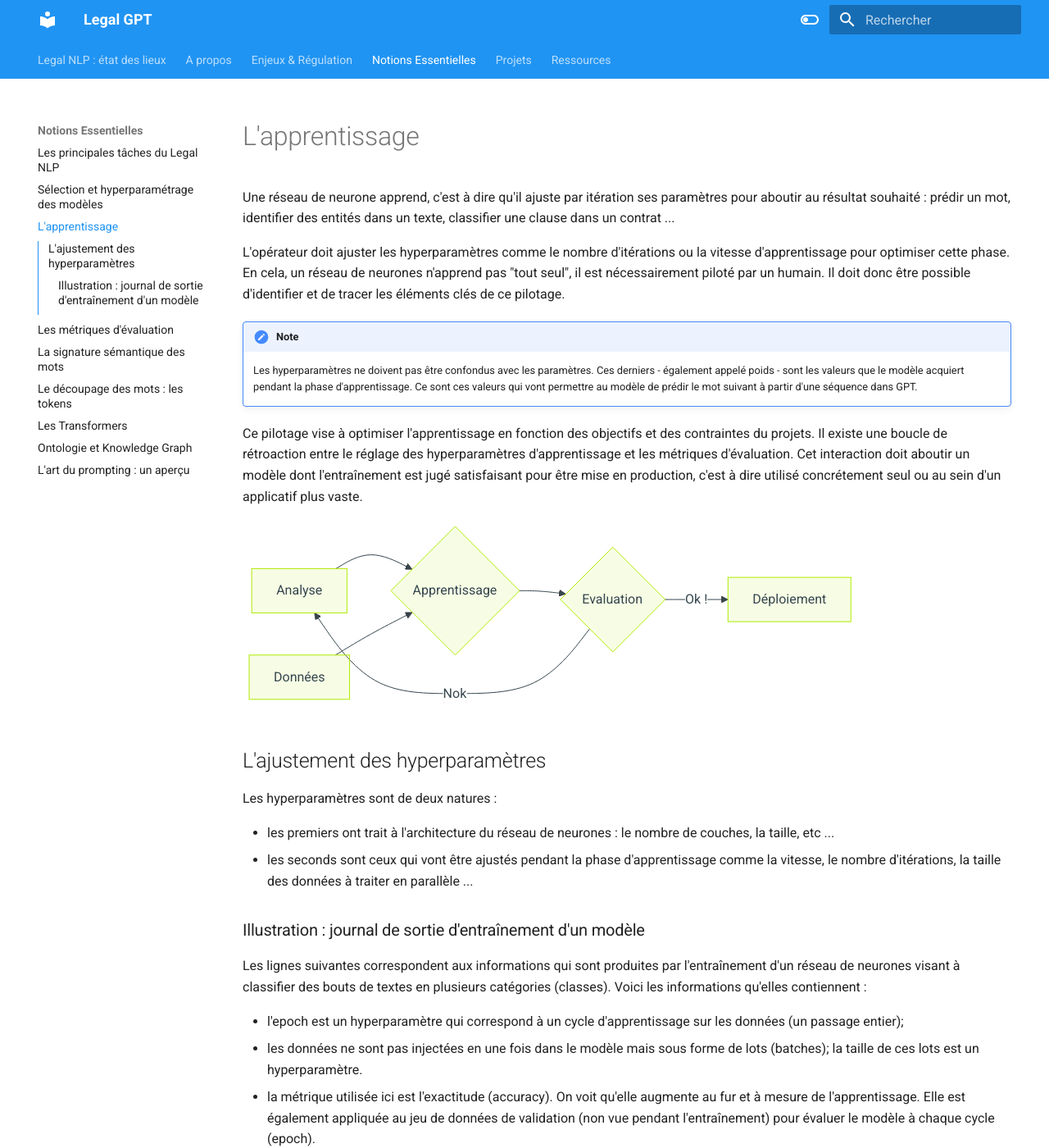
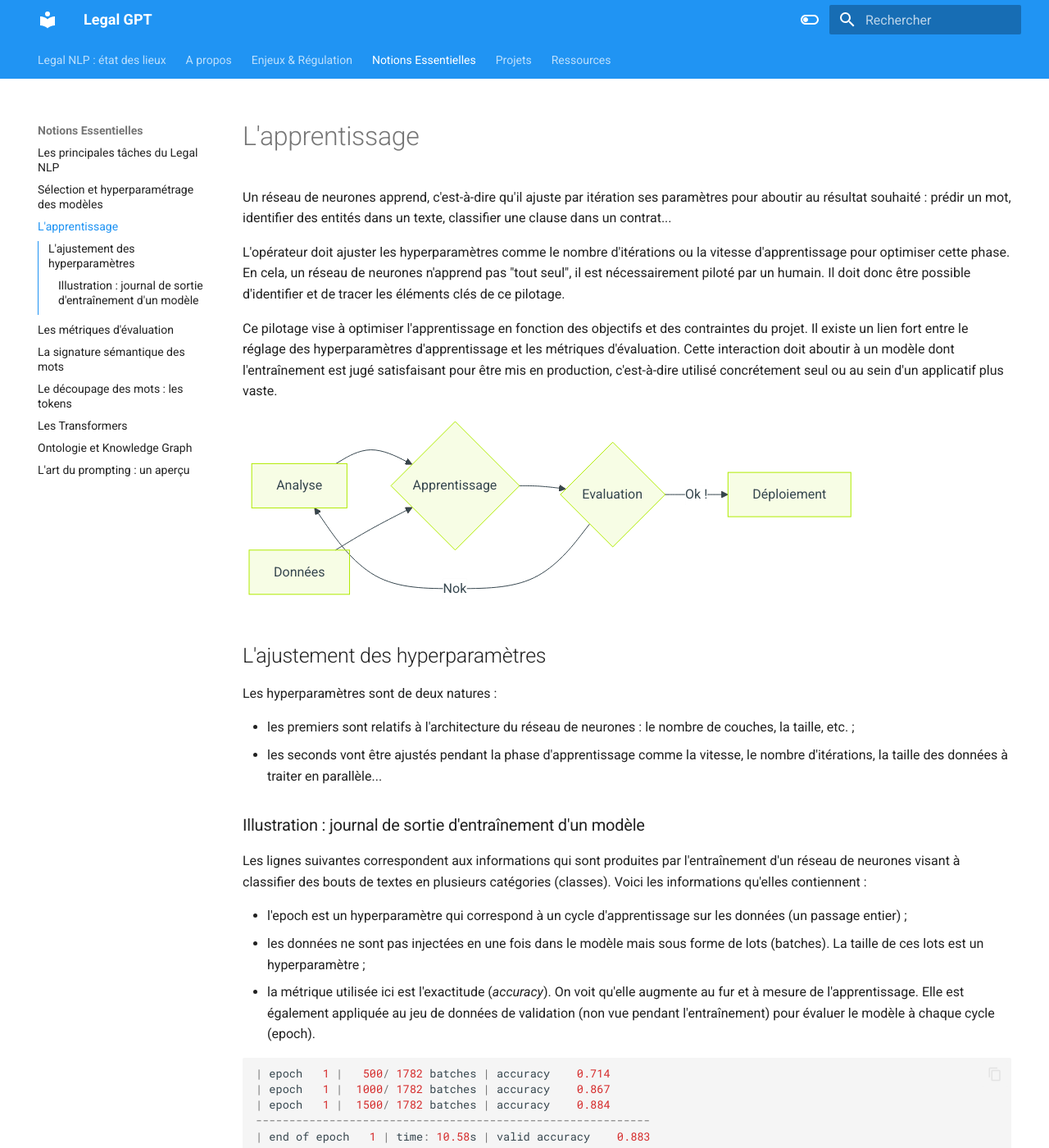
Before and after one commit to rdassignies/legalgpt, an MkDocs documentation site: the page built from docs/Notions_Essentielles/3_Apprentissage.md, in a window 1280 px wide and 1400 px high. Shown: the whole window at 82% size. Built offline with MkDocs 1.6.1 and Material for MkDocs 9.7.7, drawn with Linux system fonts in a browser that asks for light colours; a script that is not in the unit is left out; some of the changed text lies outside the part shown.

````diff
--- a/docs/Notions_Essentielles/3_Apprentissage.md
+++ b/docs/Notions_Essentielles/3_Apprentissage.md
@@ -1,13 +1,13 @@
 # L'apprentissage
 
-Une réseau de neurone apprend, c'est à dire qu'il ajuste par itération ses paramètres pour aboutir au résultat souhaité : prédir un mot, identifier des entités dans un texte, classifier une clause dans un contrat ...
+Un réseau de neurones apprend, c'est-à-dire qu'il ajuste par itération ses paramètres pour aboutir au résultat souhaité : prédir un mot, identifier des entités dans un texte, classifier une clause dans un contrat...
 
 L'opérateur doit ajuster les hyperparamètres comme le nombre d'itérations ou la vitesse d'apprentissage pour optimiser cette phase. En cela, un réseau de neurones n'apprend pas "tout seul", il est nécessairement piloté par un humain. Il doit donc être possible d'identifier et de tracer les éléments clés de ce pilotage.
 
-!!! note
-	Les hyperparamètres ne doivent pas être confondus avec les paramètres. Ces derniers - également appelé poids - sont les valeurs que le modèle acquiert pendant la phase d'apprentissage. Ce sont ces valeurs qui vont permettre au modèle de prédir le mot suivant à partir d'une séquence dans GPT.
 
-Ce pilotage vise à optimiser l'apprentissage en fonction des objectifs et des contraintes du projets. Il existe une boucle de rétroaction entre le réglage des hyperparamètres d'apprentissage et les métriques d'évaluation. Cet interaction doit aboutir un modèle dont l'entraînement est jugé satisfaisant pour être mise en production, c'est à dire utilisé concrétement seul ou au sein d'un applicatif plus vaste.
+Ce pilotage vise à optimiser l'apprentissage en fonction des objectifs et des contraintes du projet. Il existe un lien fort entre le réglage des hyperparamètres d'apprentissage et les métriques d'évaluation.
+Cette interaction doit aboutir à un modèle dont l'entraînement est jugé satisfaisant pour être mis en production, c'est-à-dire utilisé concrétement seul ou au sein d'un applicatif plus vaste.
+
 
 ``` mermaid
 graph LR
@@ -24,17 +24,17 @@
 
 Les hyperparamètres sont de deux natures :
 
-- les premiers ont trait à l'architecture du réseau de neurones : le nombre de couches, la taille, etc ...
-- les seconds sont ceux qui vont être ajustés pendant la phase d'apprentissage comme la vitesse, le nombre d'itérations, la taille des données à traiter en parallèle ...
+- les premiers sont relatifs à l'architecture du réseau de neurones : le nombre de couches, la taille, etc. ;
+- les seconds vont être ajustés pendant la phase d'apprentissage comme la vitesse, le nombre d'itérations, la taille des données à traiter en parallèle...
 
 
 ### Illustration : journal de sortie d'entraînement d'un modèle
 
 Les lignes suivantes correspondent aux informations qui sont produites par l'entraînement d'un réseau de neurones visant à classifier des bouts de textes en plusieurs catégories (classes). Voici les informations qu'elles contiennent :
 
-- l'epoch est un hyperparamètre qui correspond à un cycle d'apprentissage sur les données (un passage entier);
-- les données ne sont pas injectées en une fois dans le modèle mais sous forme de lots (batches); la taille de ces lots est un hyperparamètre.
-- la métrique utilisée ici est l'exactitude (accuracy). On voit qu'elle augmente au fur et à mesure de l'apprentissage. Elle est également appliquée au jeu de données de validation (non vue pendant l'entraînement) pour évaluer le modèle à chaque cycle (epoch).
+- l'epoch est un hyperparamètre qui correspond à un cycle d'apprentissage sur les données (un passage entier) ;
+- les données ne sont pas injectées en une fois dans le modèle mais sous forme de lots (batches). La taille de ces lots est un hyperparamètre ;
+- la métrique utilisée ici est l'exactitude (*accuracy*). On voit qu'elle augmente au fur et à mesure de l'apprentissage. Elle est également appliquée au jeu de données de validation (non vue pendant l'entraînement) pour évaluer le modèle à chaque cycle (epoch).
 
 
 ```py
````
Also changed, not shown: other parts of docs/Notions_Essentielles/3_Apprentissage.md (+2 -2 lines), docs/Enjeux_&_Régulation/fiabiliiser_les_LargeLanguageModels.md (+1 -1 lines).
